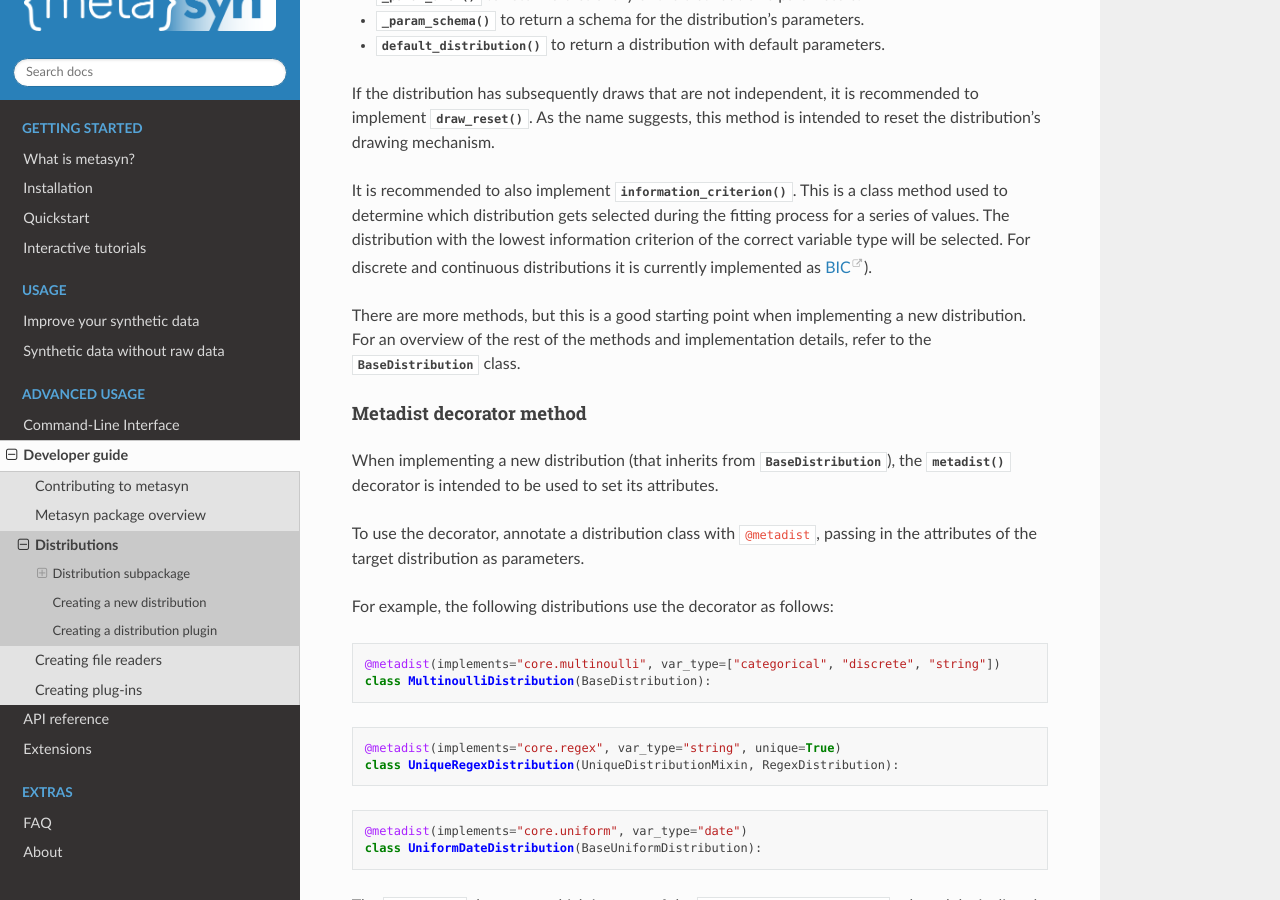
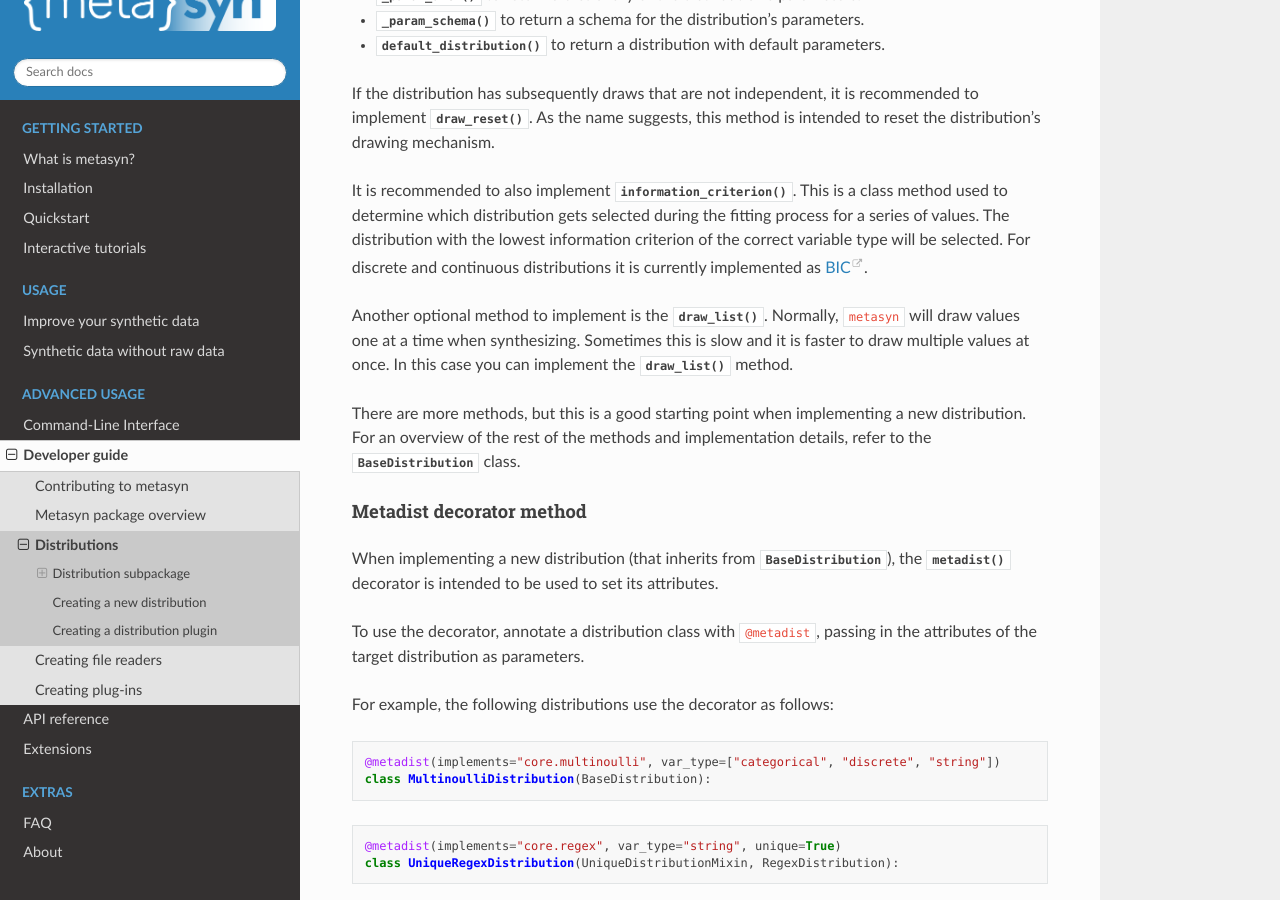
Before and after one commit to sodascience/metasyn, a Sphinx documentation site: the page built from docs/source/developer/distributions.rst, in a window 1280 px wide and 900 px high, scrolled down 1597 px. Built offline with Sphinx 7.4.7 and the Read the Docs theme 3.1.0, drawn with Linux system fonts in a browser that asks for light colours.

Commit message:
Update dev documentation

```diff
--- a/docs/source/developer/distributions.rst
+++ b/docs/source/developer/distributions.rst
@@ -60,7 +60,9 @@ BaseDistribution class has a series of abstract methods that *must be* implemete
 
 If the distribution has subsequently draws that are not independent, it is recommended to implement :meth:`~metasyn.distribution.base.BaseDistribution.draw_reset`. As the name suggests, this method is intended to reset the distribution's drawing mechanism.
 
-It is recommended to also implement :meth:`~metasyn.distribution.base.BaseDistribution.information_criterion`. This is a class method used to determine which distribution gets selected during the fitting process for a series of values. The distribution with the lowest information criterion of the correct variable type will be selected. For discrete and continuous distributions it is currently implemented as `BIC <https://en.wikipedia.org/wiki/Bayesian_information_criterion>`_).
+It is recommended to also implement :meth:`~metasyn.distribution.base.BaseDistribution.information_criterion`. This is a class method used to determine which distribution gets selected during the fitting process for a series of values. The distribution with the lowest information criterion of the correct variable type will be selected. For discrete and continuous distributions it is currently implemented as `BIC <https://en.wikipedia.org/wiki/Bayesian_information_criterion>`_.
+
+Another optional method to implement is the :meth:`~metasyn.distribution.base.BaseDistribution.draw_list`. Normally, ``metasyn`` will draw values one at a time when synthesizing. Sometimes this is slow and it is faster to draw multiple values at once. In this case you can implement the :meth:`~metasyn.distribution.base.BaseDistribution.draw_list` method.
 
 There are more methods, but this is a good starting point when implementing a new distribution.
 For an overview of the rest of the methods and implementation details, refer to the :class:`~metasyn.distribution.base.BaseDistribution` class.
```
